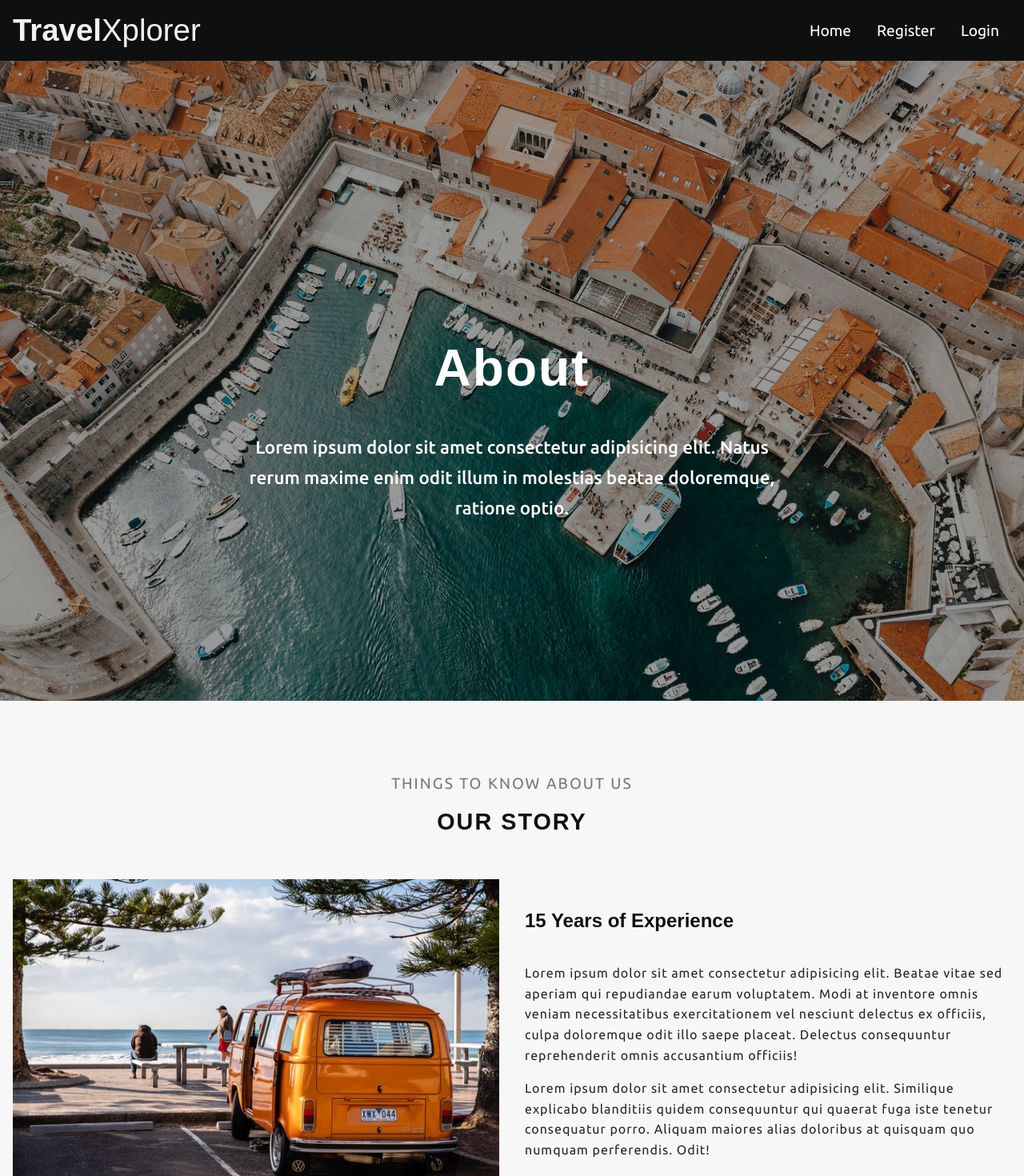
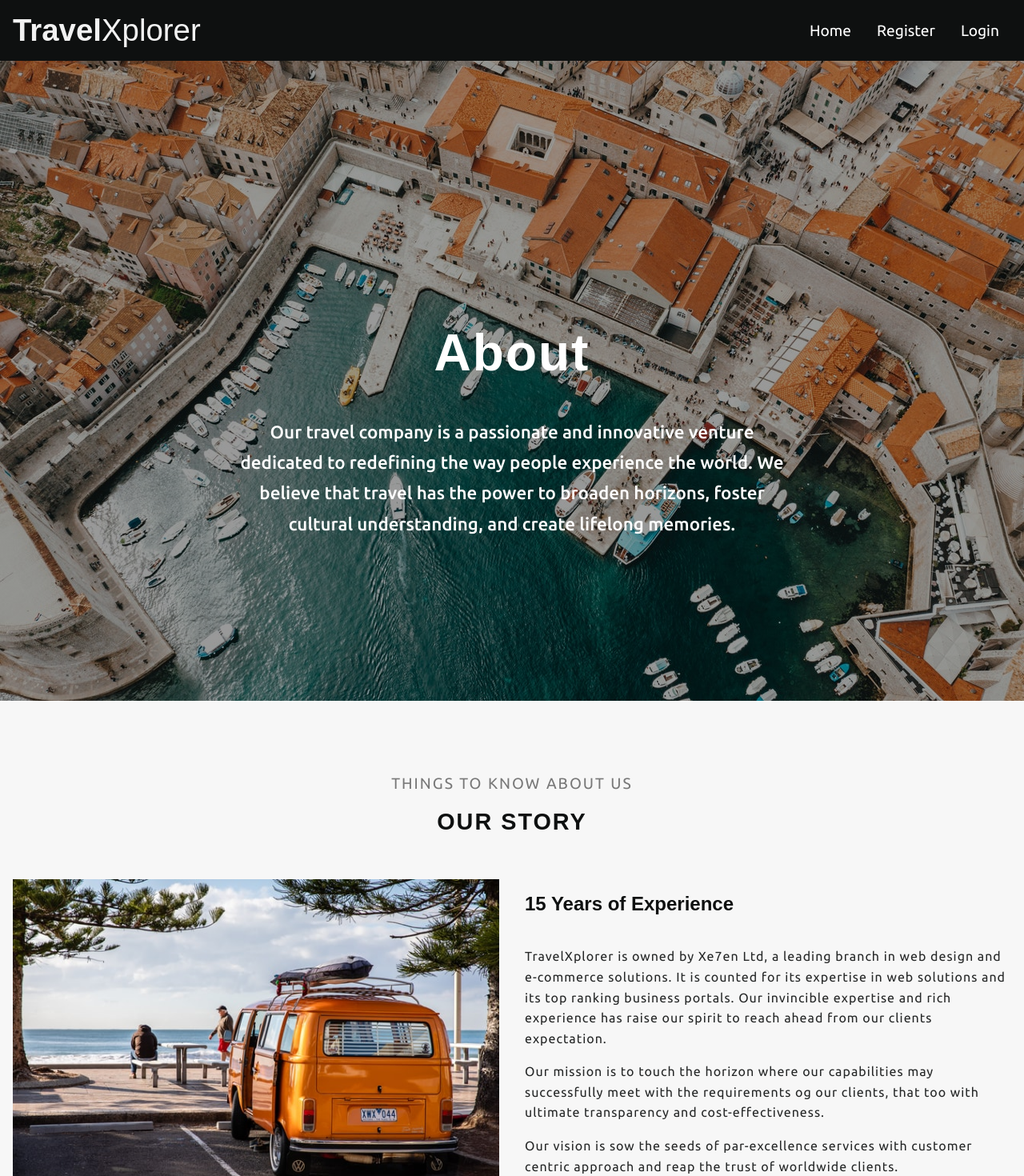
Before and after one commit to MuneneCalvin/TravelPlannerX, a React (Vite) app in the folder Frontend/: page /About in a window 1280 px wide. Shown: the top 1470 px of the page at 80% size. Built offline with nearby package versions, Linux system fonts and the light colour scheme.

Commit message:
updated about page

```diff
--- a/Frontend/src/pages/About/About.jsx
+++ b/Frontend/src/pages/About/About.jsx
@@ -9,7 +9,7 @@ function About() {
             <div className = "container">
                 <div className = "header-title">
                     <h1>About</h1>
-                    <p>Lorem ipsum dolor sit amet consectetur adipisicing elit. Natus rerum maxime enim odit illum in molestias beatae doloremque, ratione optio.</p>
+                    <p>Our travel company is a passionate and innovative venture dedicated to redefining the way people experience the world. We believe that travel has the power to broaden horizons, foster cultural understanding, and create lifelong memories. </p>
                 </div>
             </div>
         </header>
@@ -27,8 +27,9 @@ function About() {
                     </div>
                     <div className = "about-right">
                         <h2>15 Years of Experience</h2>
-                        <p className = "text">Lorem ipsum dolor sit amet consectetur adipisicing elit. Beatae vitae sed aperiam qui repudiandae earum voluptatem. Modi at inventore omnis veniam necessitatibus exercitationem vel nesciunt delectus ex officiis, culpa doloremque odit illo saepe placeat. Delectus consequuntur reprehenderit omnis accusantium officiis!</p>
-                        <p className = "text">Lorem ipsum dolor sit amet consectetur adipisicing elit. Similique explicabo blanditiis quidem consequuntur qui quaerat fuga iste tenetur consequatur porro. Aliquam maiores alias doloribus at quisquam quo numquam perferendis. Odit!</p>
+                        <p className = "text">TravelXplorer is owned by Xe7en Ltd, a leading branch in web design and e-commerce solutions. It is counted for its expertise in web solutions and its top ranking business portals. Our invincible expertise and rich experience has raise our spirit to reach ahead from our clients expectation.</p>
+                        <p className = "text">Our mission is to touch the horizon where our capabilities may successfully meet with the requirements og our clients, that too with ultimate transparency and cost-effectiveness.</p>
+                        <p className='text'>Our vision is sow the seeds of par-excellence services with customer centric approach and reap the trust of worldwide clients. </p>
                     </div>
                 </div>
             </div>
```
